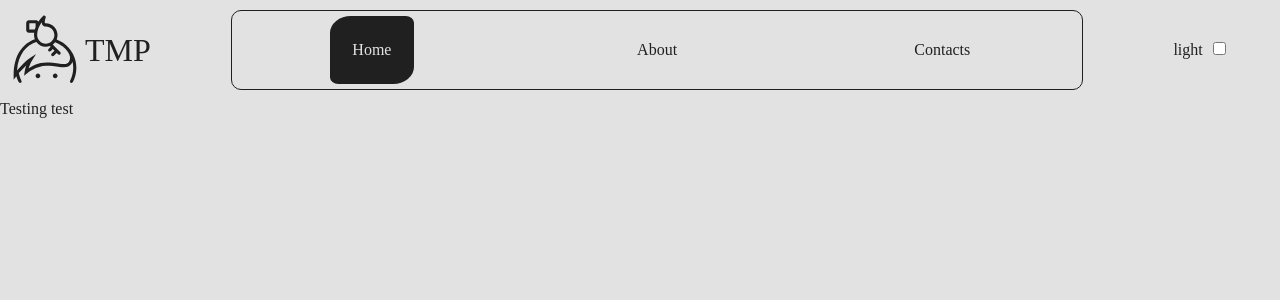
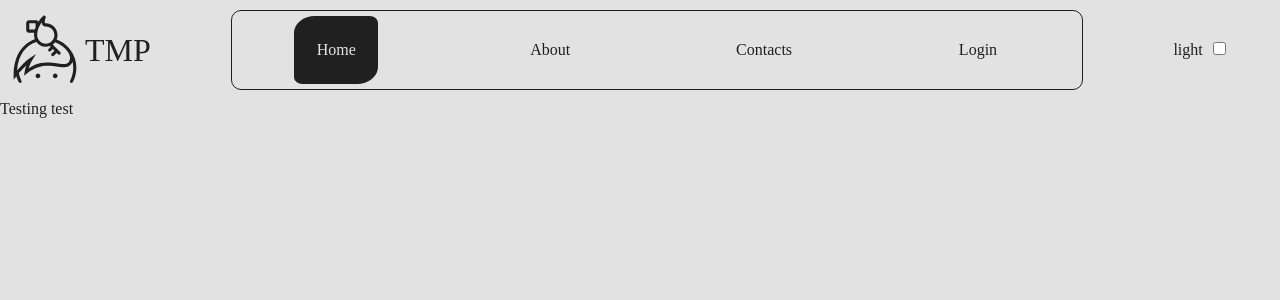
Before and after one commit to FearBeer/teach-me-please, a Next.js app: page / in a window 1280 px wide. Shown: the top 300 px of the page. Built offline with nearby package versions, Linux system fonts and the light colour scheme.

Commit message:
remove fix hydration error, add login in navigation

```diff
--- a/app/components/Navigation/navigation.tsx
+++ b/app/components/Navigation/navigation.tsx
@@ -6,6 +6,7 @@ export default function Navigation() {
     { href: '/', name: 'home' },
     { href: '/about', name: 'about' },
     { href: '/contacts', name: 'contacts' },
+    { href: '/login', name: 'login' },
   ];
 
   return (
--- a/app/layout.tsx
+++ b/app/layout.tsx
@@ -1,11 +1,12 @@
 import type { Metadata } from 'next';
 import './globals.scss';
+import Header from './components/Header/header';
 import Providers from './providers/Providers';
 import dynamic from 'next/dynamic';
 
-const Header = dynamic(() => import('./components/Header/header'), {
-  ssr: false,
-});
+// const Header = dynamic(() => import('./components/Header/header'), {
+//   ssr: false,
+// });
 
 export const metadata: Metadata = {
   title: 'Научи меня, пожалуйста',
```
